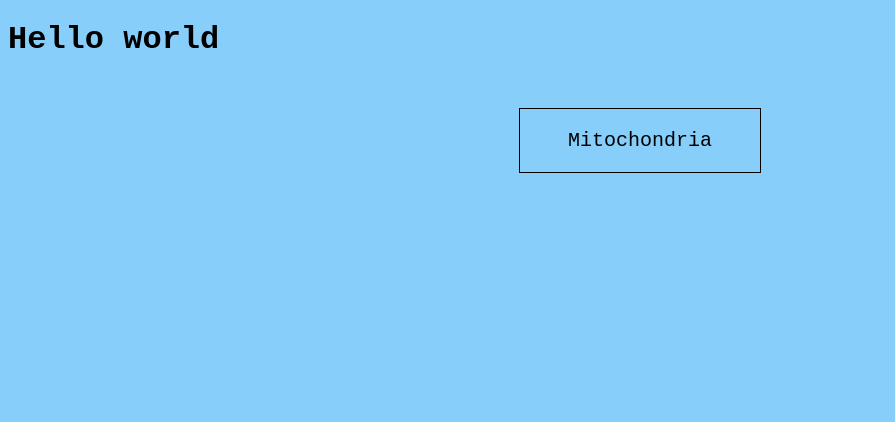
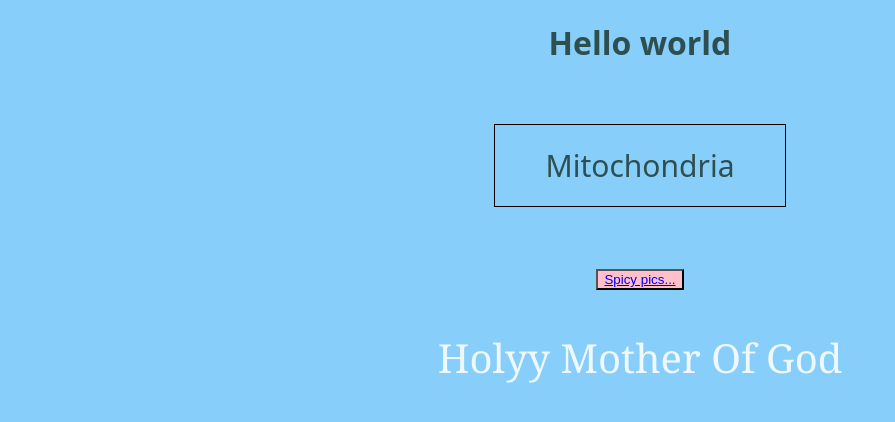
Before and after one commit to Ojas-space/codeinVS, a plain HTML site: page styling/ast.html in a window 1280 px wide. Shown: the whole page, without its empty margins (0-895 px from the left). Drawn offline with Linux system fonts and the light colour scheme.

Commit message:
made changes

```diff
--- a/styling/ast.html
+++ b/styling/ast.html
@@ -7,7 +7,9 @@
     <link rel="stylesheet" href="style.css">
 </head>
 <body>
-    <h1>Hello world</h1>
+    <center><h1>Hello world</h1></center>
     <div>Mitochondria</div>
+    <center><button><a href="https://assets3.thrillist.com/v1/image/1884407/size/tmg-facebook_social.jpg">Spicy pics...</a></button></center>
+    <p>Holyy Mother Of God</p>
 </body>
 </html>
--- a/styling/style.css
+++ b/styling/style.css
@@ -1,14 +1,29 @@
 body {
     background-color: lightskyblue;
-
-    font-family:'Courier New', Courier, monospace;
+    font-family:system-ui, -apple-system, BlinkMacSystemFont, 'Segoe UI', Roboto, Oxygen, Ubuntu, Cantarell, 'Open Sans', 'Helvetica Neue', sans-serif;
+    color:darkslategray;
 }
 
 div {
     text-align: center;
     padding: 20px;
     border: 1px solid black;
-    margin: 50px auto;
-    width: 200px;
-    font-size: 20px;
+    margin: 60px auto;
+    width: 250px;
+    font-size: 30px;
 }
+
+p {
+    text-align:  center;
+    font-size: 40px;
+    font-family:Cambria, Cochin, Georgia, Times, 'Times New Roman', serif;
+    color: aliceblue;
+}
+
+button {
+    background-color:pink;
+}
+
+button:hover {
+    background-color:darkseagreen;
+}
```
